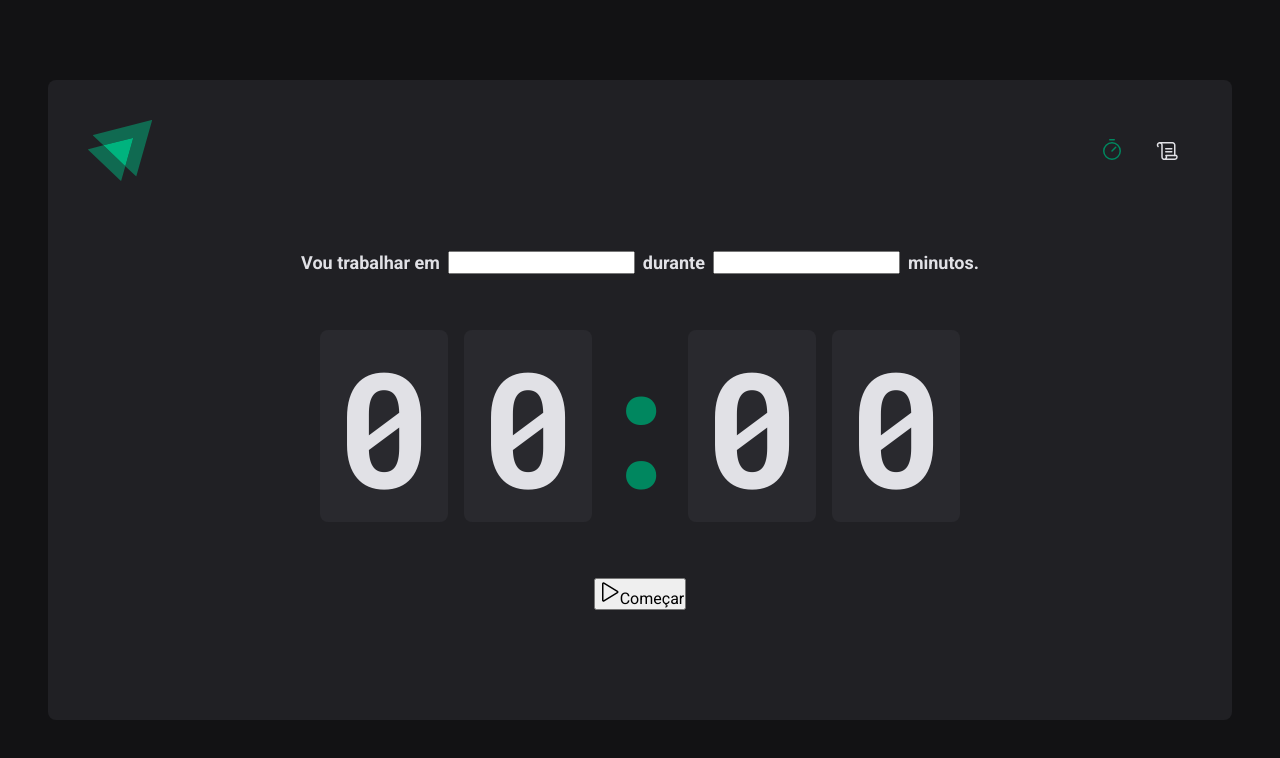
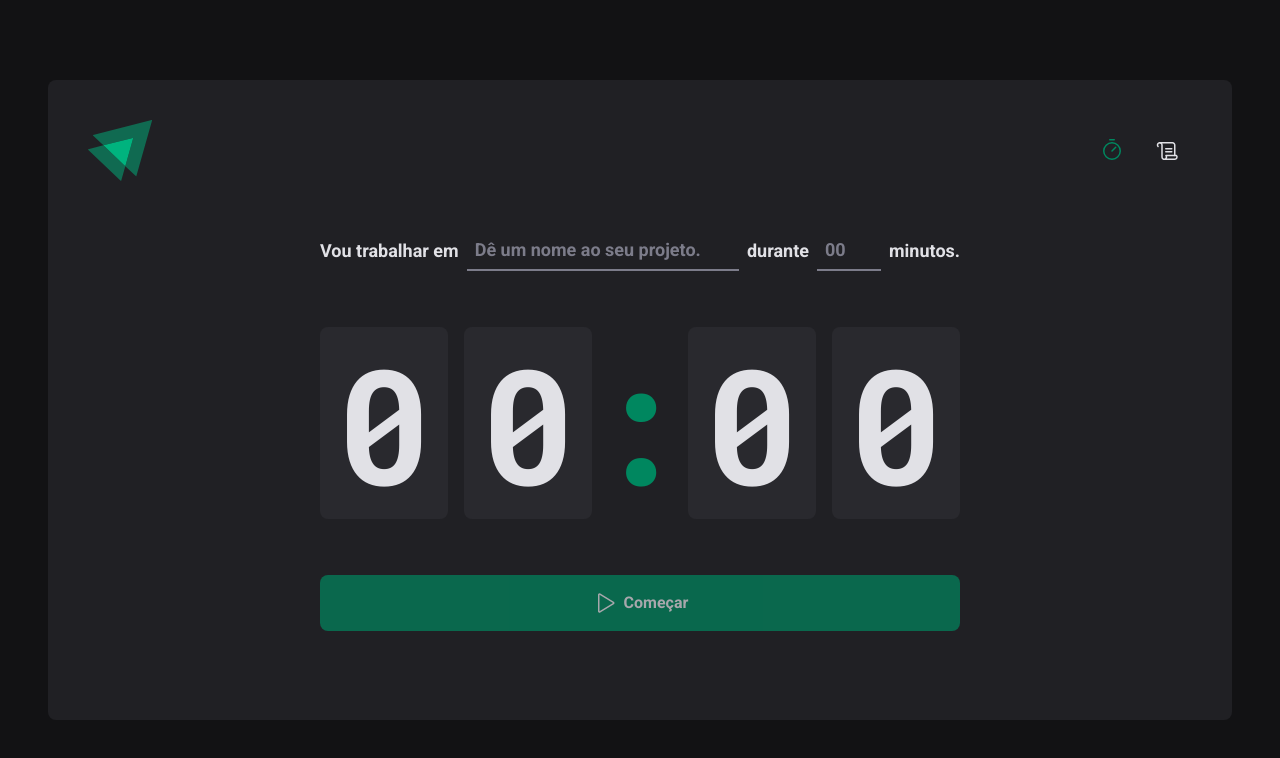
Before and after one commit to vitorbv/02-igniteTimer, a React (Vite) app: page / in a window 1280 px wide. Shown: the top 758 px of the page. Built offline with nearby package versions, Linux system fonts and the light colour scheme.

Commit message:
Estilização dos inputs

```diff
--- a/src/pages/Home/index.tsx
+++ b/src/pages/Home/index.tsx
@@ -1,5 +1,5 @@
 import { Play } from "phosphor-react";
-import { CountdownContainer, FormContainer, HomeContainer, Separator } from "./styles";
+import { CountdownContainer, FormContainer, HomeContainer, MinutesAmountInput, Separator, StartCountdownButton, TaskInput } from "./styles";
 
 export function Home() {
   return (
@@ -7,10 +7,29 @@
       <form action="">
         <FormContainer>
           <label htmlFor="task">Vou trabalhar em</label>
-          <input id="task" />
+          <TaskInput
+          id="task"
+          placeholder="Dê um nome ao seu projeto."
+          list="task-suggestion"
+          />
+
+          <datalist id="task-suggestion">
+            <option value="Projeto 1"></option>
+            <option value="Projeto 2"></option>
+            <option value="Projeto 3"></option>
+            <option value="Projeto 4"></option>
+          </datalist>
 
           <label htmlFor="minutesAmount">durante</label>
-          <input type="number" id="minutesAmount" />
+          <MinutesAmountInput
+          type="number"
+          id="minutesAmount"
+          placeholder="00"
+          step={5}
+          min={5}
+          max={60}
+
+          />
 
           <span>minutos.</span>
         </FormContainer>
@@ -23,10 +42,10 @@
           <span>0</span>
         </CountdownContainer>
 
-        <button type="submit">
+        <StartCountdownButton disabled type="submit">
           <Play size={24}/>
           Começar
-        </button>
+        </StartCountdownButton>
       </form>
     </HomeContainer>
   )
--- a/src/pages/Home/styles.ts
+++ b/src/pages/Home/styles.ts
@@ -28,6 +28,38 @@
   flex-wrap: wrap;
 `;
 
+const BaseInput = styled.input`
+  background: transparent;
+  height: 2.5rem;
+  border: 0;
+  border-bottom: 2px solid ${props => props.theme['gray-500']};
+  font-weight: bold;
+  font-size: inherit;
+  padding: 0 0.5rem;
+  color: ${props => props.theme['gray-100']};
+
+  &:focus {
+    box-shadow: none;
+    border-color: ${props => props.theme['green-500']};
+  }
+
+  &::placeholder {
+    color: ${props => props.theme['gray-500']};
+  }
+`
+
+export const TaskInput = styled(BaseInput)`
+  flex: 1;
+
+  &::-webkit-calendar-picker-indicator {
+    display: none !important;
+  }
+`;
+
+export const MinutesAmountInput = styled(BaseInput)`
+  width: 4rem;
+`;
+
 export const CountdownContainer = styled.div`
   font-family: 'Roboto Mono', monospace;
   font-size: 10rem;
@@ -53,3 +85,31 @@
   display:flex;
   justify-content: center;
 `;
+
+export const StartCountdownButton = styled.button`
+  width: 100%;
+  border:0;
+  padding: 1rem;
+  border-radius: 8px;
+
+  display: flex;
+  align-items: center;
+  justify-content: center;
+
+  gap: 0.5rem;
+  font-weight: bold;
+
+  cursor: pointer;
+
+  background: ${props => props.theme['green-500']};
+  color: ${props => props.theme['gray-100']};
+
+  &:disabled {
+    opacity: 0.7;
+    cursor: not-allowed;
+  }
+
+  &:not(:disabled):hover {
+    background: ${props => props.theme['green-700']};
+  }
+`;
```
